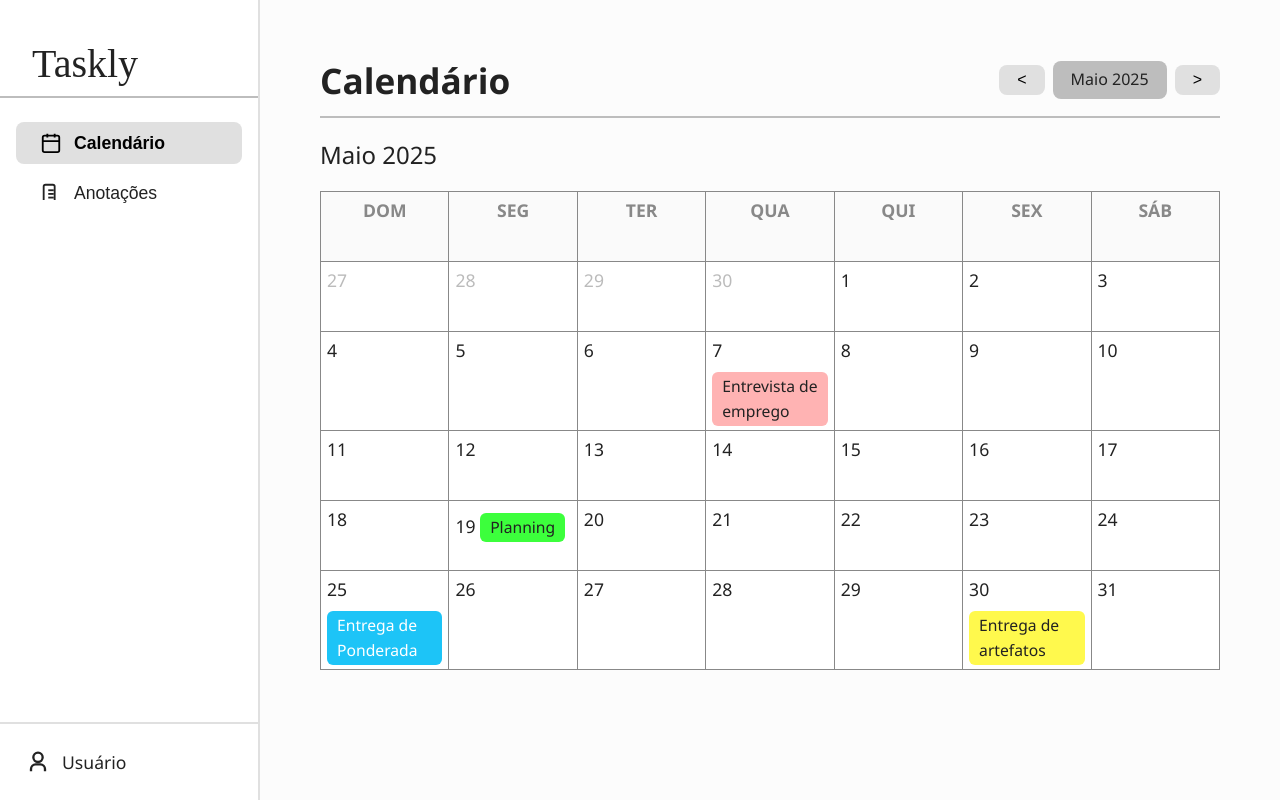
After one commit to yudiomaki1/Projeto_Individual, a Node server app: page /home in a window 1280 px wide. The commit adds this page. Run offline with Node 20, Linux system fonts and the light colour scheme.

Commit message:
feat: adding login and calendar .ejs

```diff
--- a/routes/frontRoutes.js
+++ b/routes/frontRoutes.js
@@ -5,12 +5,19 @@ const path = require('path');
 // Roteamento para páginas dinâmicas
 router.get('/', (req, res) => {
   res.render(path.join(__dirname, '../views/layout/main'), {
-    pageTitle: 'Página Inicial',
-    content: path.join(__dirname, '../views/pages/page1')
+    pageTitle: 'Login',
+    content: path.join(__dirname, '../views/pages/login')
   });
 });
 
-router.get('/about', (req, res) => {
+router.get('/home', (req, res) => {
+  res.render(path.join(__dirname, '../views/layout/main'), {
+    pageTitle: 'Página Inicial',
+    content: path.join(__dirname, '../views/pages/home')
+  });
+});
+
+router.get('/notes', (req, res) => {
   res.render(path.join(__dirname, '../views/layout/main'), {
     pageTitle: 'Página Inicial',
     content: path.join(__dirname, '../views/pages/page2')
--- a/routes/index.js
+++ b/routes/index.js
@@ -2,6 +2,7 @@
 const express = require('express');
 const router = express.Router();
 const TarefaController = require('../controllers/TarefaController');
+const loginController = require('../controllers/loginController');
 
 // Rotas para o CRUD de tarefas
 router.post('/tarefas', TarefaController.criarTarefa);
@@ -9,4 +10,6 @@ router.get('/tarefas', TarefaController.listarTarefas);
 router.put('/tarefas/:id', TarefaController.editarTarefa);
 router.delete('/tarefas/:id', TarefaController.excluirTarefa);
 
+router.post('/login', loginController.login);
+
 module.exports = router;
--- a/scripts/init.sql
+++ b/scripts/init.sql
@@ -1,10 +1,8 @@
-drop table if exists tasks;
-drop table if exists categories;
-drop table if exists users;
 create table users (
   id uuid primary key default gen_random_uuid(), /*O uuid gera automaticamente um id, utilizando o gen_random_uuid*/
   name varchar(100) not null,
-  email varchar(100) unique not null
+  email varchar(100) unique not null,
+  password varchar(100) not null
 );
 
 create table categories (
--- a/server.js
+++ b/server.js
@@ -2,21 +2,27 @@
 const express = require('express');
 const bodyParser = require('body-parser');
 const cors = require('cors');
-const routes = require('./routes');
+const frontRoutes = require('./routes/frontRoutes');
+const indexRoutes = require('./routes/index');
+const home = require('./routes/frontRoutes')
+const path = require('path')
 
 const app = express();
 const port = 3000;
 
+app.set('views', path.join(__dirname, 'views'));
+app.set('view engine', 'ejs');
+
 // Middlewares
 app.use(cors());
 app.use(bodyParser.json());
+app.use(express.urlencoded({ extended: true }));
+app.use(express.json());
 
-app.get('/', (req, res) => {
-  res.send('Bem-vindo à API!');
-});
+app.use('/', home)
 
-// Usando as rotas definidas
-app.use('/api', routes);
+app.use('/', indexRoutes);
+app.use('/', frontRoutes);
 
 app.listen(port, () => {
   console.log(`Servidor rodando na porta ${port}`);
--- a/views/layout/main.ejs
+++ b/views/layout/main.ejs
@@ -9,19 +9,13 @@
   </style>
 </head>
 <body>
-  <!-- Inclui o cabeçalho como um partial -->
-  <%- include('../components/header') %>
+
 
   <main>
     <!-- Renderiza o conteúdo da página específica -->
     <%- include(content) %>
   </main>
 
-  <footer>
-    <!-- Rodapé comum aqui -->
-    <p>Rodapé da Aplicação</p>
-  </footer>
-
   <!-- Adicione scripts JS se necessário -->
   <script src="/js/script.js"></script>
 
--- /dev/null
+++ b/views/pages/home.ejs
@@ -0,0 +1,273 @@
+<!DOCTYPE html>
+<html lang="pt-br">
+<head>
+    <meta charset="UTF-8">
+    <title>Taskly - Calendário</title>
+    <style>
+        body {
+            margin: 0;
+            padding: 0;
+            font-family: 'Segoe UI', Arial, sans-serif;
+            background: #fcfcfc;
+            color: #222;
+        }
+        .sidebar {
+            width: 260px;
+            background: #fff;
+            height: 100vh;
+            border-right: 2px solid #e0e0e0;
+            position: fixed;
+            left: 0;
+            top: 0;
+            display: flex;
+            flex-direction: column;
+            justify-content: space-between;
+        }
+        .sidebar-header {
+            padding: 32px 0 0 32px;
+            font-size: 2.5rem;
+            font-family: 'Times New Roman', Times, serif;
+            font-weight: 400;
+            border-bottom: 2px solid #bdbdbd;
+            margin-bottom: 24px;
+        }
+        .sidebar-menu {
+            display: flex;
+            flex-direction: column;
+            gap: 8px;
+            margin-top: 24px;
+        }
+        .sidebar-menu-btn {
+            display: flex;
+            align-items: center;
+            gap: 12px;
+            padding: 10px 0 10px 24px;
+            font-size: 1.1rem;
+            font-weight: 600;
+            background: #e0e0e0;
+            border: none;
+            border-radius: 8px;
+            margin: 0 16px 0 16px;
+            cursor: pointer;
+            outline: none;
+        }
+        .sidebar-menu-btn.inactive {
+            background: none;
+            color: #222;
+            font-weight: 500;
+        }
+        .sidebar-menu-btn svg {
+            width: 22px;
+            height: 22px;
+        }
+        .sidebar-footer {
+            display: flex;
+            align-items: center;
+            gap: 10px;
+            padding: 24px 0 24px 24px;
+            font-size: 1.1rem;
+            border-top: 2px solid #e0e0e0;
+        }
+        .sidebar-footer svg {
+            width: 28px;
+            height: 28px;
+        }
+        .main {
+            margin-left: 260px;
+            padding: 0 40px;
+        }
+        .calendar-header {
+            display: flex;
+            align-items: center;
+            gap: 24px;
+            margin-top: 32px;
+            margin-bottom: 8px;
+        }
+        .calendar-title {
+            font-size: 2.2rem;
+            font-weight: 700;
+            font-family: 'Segoe UI', Arial, sans-serif;
+        }
+        .calendar-controls {
+            margin-left: auto;
+            display: flex;
+            align-items: center;
+            gap: 8px;
+        }
+        .calendar-controls button, .calendar-controls span {
+            background: #e0e0e0;
+            border: none;
+            border-radius: 8px;
+            padding: 6px 18px;
+            font-size: 1rem;
+            font-weight: 500;
+            cursor: pointer;
+        }
+        .calendar-controls span {
+            background: #bdbdbd;
+            cursor: default;
+        }
+        .calendar-month {
+            font-size: 1.5rem;
+            font-weight: 400;
+            margin-bottom: 16px;
+            margin-top: 0;
+        }
+        .calendar-table {
+            width: 100%;
+            border-collapse: collapse;
+            background: #fff;
+        }
+        .calendar-table th, .calendar-table td {
+            border: 1px solid #888;
+            width: 14.28%;
+            height: 70px;
+            vertical-align: top;
+            text-align: left;
+            padding: 4px 6px;
+            font-size: 1.1rem;
+            position: relative;
+        }
+        .calendar-table th {
+            color: #888;
+            font-weight: 600;
+            font-size: 1.1rem;
+            background: #fafafa;
+            text-align: center;
+        }
+        .event {
+            display: inline-block;
+            margin-top: 8px;
+            padding: 2px 10px;
+            border-radius: 6px;
+            font-size: 0.98rem;
+            font-weight: 500;
+        }
+        .event-red { background: #ffb3b3; color: #222; }
+        .event-blue { background: #1dc4f7; color: #fff; }
+        .event-green { background: #3cff3c; color: #222; }
+        .event-yellow { background: #fff94d; color: #222; }
+        .calendar-table td {
+            background: #fff;
+        }
+        @media (max-width: 900px) {
+            .sidebar { width: 100px; }
+            .main { margin-left: 100px; }
+            .sidebar-header { font-size: 1.5rem; padding-left: 10px; }
+            .sidebar-menu-btn { font-size: 0.9rem; padding-left: 10px; }
+        }
+    </style>
+</head>
+<body>
+    <div class="sidebar">
+        <div>
+            <div class="sidebar-header">Taskly</div>
+            <div class="sidebar-menu">
+                <button class="sidebar-menu-btn">
+                    <svg fill="none" stroke="currentColor" stroke-width="2" viewBox="0 0 24 24">
+                        <rect x="3" y="4" width="18" height="18" rx="2"/>
+                        <path d="M16 2v4M8 2v4M3 10h18"/>
+                    </svg>
+                    Calendário
+                </button>
+                <button class="sidebar-menu-btn inactive">
+                    <svg fill="none" stroke="currentColor" stroke-width="2" viewBox="0 0 24 24">
+                        <path d="M4 19.5V5a2 2 0 0 1 2-2h8a2 2 0 0 1 2 2v14.5"/>
+                        <path d="M9 17h6"/>
+                        <path d="M9 13h6"/>
+                        <path d="M9 9h6"/>
+                    </svg>
+                    Anotações
+                </button>
+            </div>
+        </div>
+        <div class="sidebar-footer">
+            <svg fill="none" stroke="currentColor" stroke-width="2" viewBox="0 0 24 24">
+                <circle cx="12" cy="8" r="4"/>
+                <path d="M6 20v-2a4 4 0 0 1 4-4h4a4 4 0 0 1 4 4v2"/>
+            </svg>
+            <span>Usuário</span>
+        </div>
+    </div>
+    <div class="main">
+        <div class="calendar-header">
+            <span class="calendar-title">Calendário</span>
+            <div class="calendar-controls">
+                <button>&lt;</button>
+                <span>Maio 2025</span>
+                <button>&gt;</button>
+            </div>
+        </div>
+        <div style="border-bottom:2px solid #bdbdbd; margin-bottom: 18px;"></div>
+        <div class="calendar-month">Maio 2025</div>
+        <table class="calendar-table">
+            <thead>
+                <tr>
+                    <th>DOM</th>
+                    <th>SEG</th>
+                    <th>TER</th>
+                    <th>QUA</th>
+                    <th>QUI</th>
+                    <th>SEX</th>
+                    <th>SÁB</th>
+                </tr>
+            </thead>
+            <tbody>
+                <tr>
+                    <td><span style="color:#bbb;">27</span></td>
+                    <td><span style="color:#bbb;">28</span></td>
+                    <td><span style="color:#bbb;">29</span></td>
+                    <td><span style="color:#bbb;">30</span></td>
+                    <td>1</td>
+                    <td>2</td>
+                    <td>3</td>
+                </tr>
+                <tr>
+                    <td>4</td>
+                    <td>5</td>
+                    <td>6</td>
+                    <td>7
+                        <div class="event event-red">Entrevista de emprego</div>
+                    </td>
+                    <td>8</td>
+                    <td>9</td>
+                    <td>10</td>
+                </tr>
+                <tr>
+                    <td>11</td>
+                    <td>12</td>
+                    <td>13</td>
+                    <td>14</td>
+                    <td>15</td>
+                    <td>16</td>
+                    <td>17</td>
+                </tr>
+                <tr>
+                    <td>18</td>
+                    <td>19
+                        <div class="event event-green">Planning</div>
+                    </td>
+                    <td>20</td>
+                    <td>21</td>
+                    <td>22</td>
+                    <td>23</td>
+                    <td>24</td>
+                </tr>
+                <tr>
+                    <td>25
+                        <div class="event event-blue">Entrega de Ponderada</div>
+                    </td>
+                    <td>26</td>
+                    <td>27</td>
+                    <td>28</td>
+                    <td>29</td>
+                    <td>30
+                        <div class="event event-yellow">Entrega de artefatos</div>
+                    </td>
+                    <td>31</td>
+                </tr>
+            </tbody>
+        </table>
+    </div>
+</body>
+</html>
```
Also changed, not shown: controllers/loginController.js (added, +20 -0 lines), models/loginModels.js (added, +23 -0 lines), views/components/header.ejs (deleted, +0 -9 lines), views/pages/login.ejs (added, +125 -0 lines), views/pages/page1.ejs (deleted, +0 -54 lines), views/components/sidebar.ejs (added).
